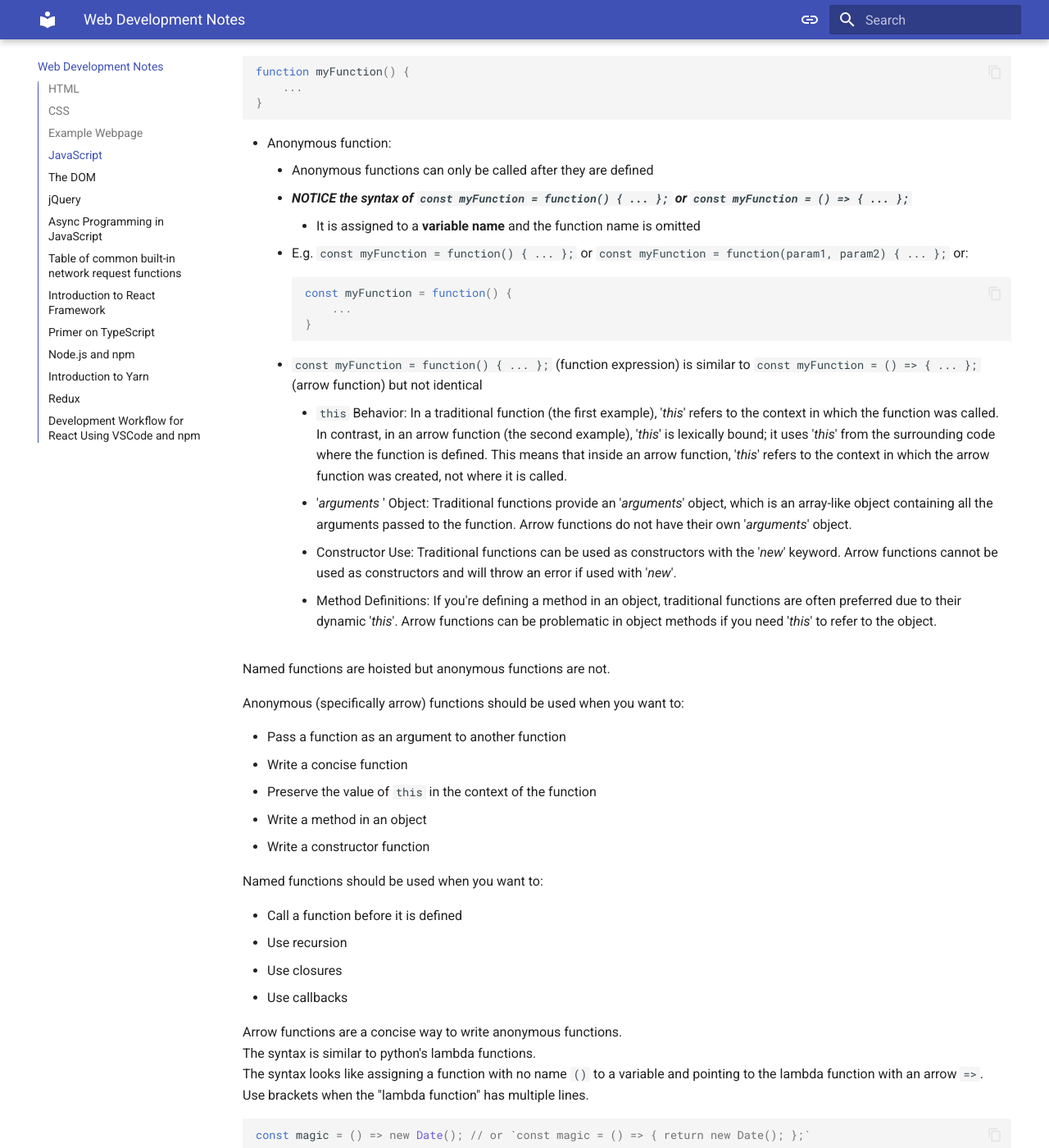
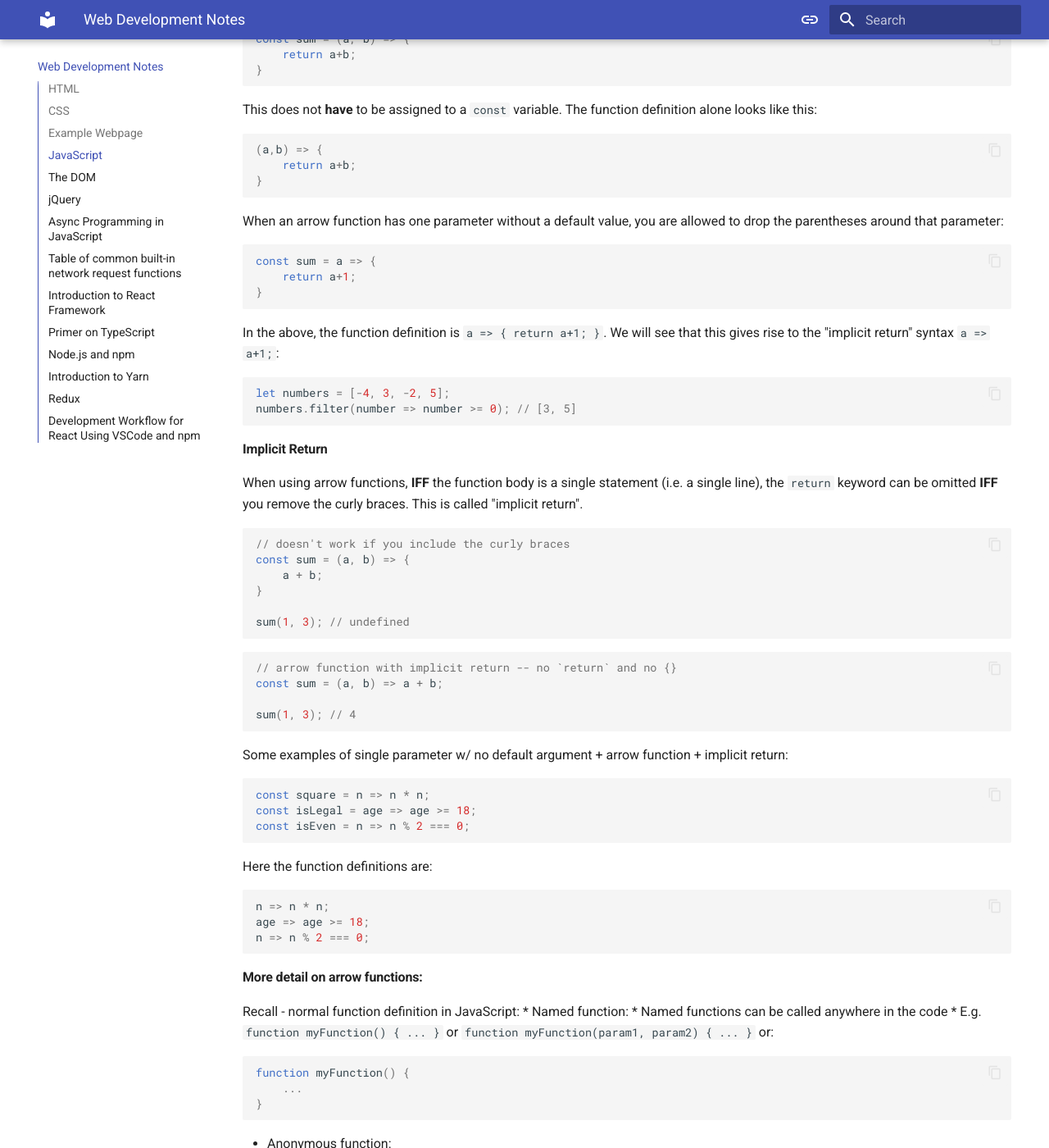
Before and after one commit to sfuller14/uhh, an MkDocs documentation site: the page built from docs/webdev_snippets.md, in a window 1280 px wide and 1400 px high, scrolled down 35637 px. Shown: the whole window at 82% size. Built offline with MkDocs 1.6.1 and Material for MkDocs 9.7.7, drawn with Linux system fonts in a browser that asks for light colours; some of the changed text lies outside the part shown.

Commit message:
implicit return

````diff
--- a/docs/webdev_snippets.md
+++ b/docs/webdev_snippets.md
@@ -1264,6 +1264,12 @@ years.filter((year) => {
 });
 ```
 
+Using implicit return:
+
+```javascript
+years.filter((year) => year >= 2010;)
+```
+
 ###### Searching arrays
 
 The .find() method returns either the first array item that matches the callback condition or `undefined` if the specified item isn't found.
@@ -1288,6 +1294,12 @@ const result = names.find((name) => {
 console.log(result); // "Alex"
 ```
 
+Using implicit return:
+
+```javascript
+const result = names.find((name) => name === 'Alex')
+```
+
 ###### Mapping functions to arrays
 
 ```javascript
@@ -1304,6 +1316,12 @@ const names = ["sam", "Alex"];
 const upperNames = names.map((name) => {
     return name.toUpperCase();
 });
+```
+
+Using implicit return:
+
+```javascript
+const upperNames = names.map((name) => name.toUpperCase();)
 ```
 
 ##### Array NON-callback methods
@@ -1869,7 +1887,58 @@ This does not __have__ to be assigned to a `const` variable. The function defini
 }
 ```
 
-##### More detail:
+When an arrow function has one parameter without a default value, you are allowed to drop the parentheses around that parameter:
+
+```javascript
+const sum = a => {
+	return a+1;
+}
+```
+
+In the above, the function definition is `a => { return a+1; }`. We will see that this gives rise to the "implicit return" syntax `a => a+1;`:
+
+```javascript
+let numbers = [-4, 3, -2, 5];
+numbers.filter(number => number >= 0); // [3, 5]
+```
+
+#### Implicit Return
+
+When using arrow functions, **IFF** the function body is a single statement (i.e. a single line), the `return` keyword can be omitted **IFF** you remove the curly braces. This is called "implicit return".
+
+```javascript
+// doesn't work if you include the curly braces
+const sum = (a, b) => {
+    a + b;
+}
+
+sum(1, 3); // undefined
+```
+
+```javascript
+// arrow function with implicit return -- no `return` and no {}
+const sum = (a, b) => a + b;
+
+sum(1, 3); // 4
+```
+
+Some examples of single parameter w/ no default argument + arrow function + implicit return:
+
+```javascript
+const square = n => n * n;
+const isLegal = age => age >= 18;
+const isEven = n => n % 2 === 0;
+```
+
+Here the function definitions are:
+
+```javascript
+n => n * n;
+age => age >= 18;
+n => n % 2 === 0;
+```
+
+#### More detail on arrow functions:
 
 Recall - normal function definition in JavaScript:
 * Named function:
````
